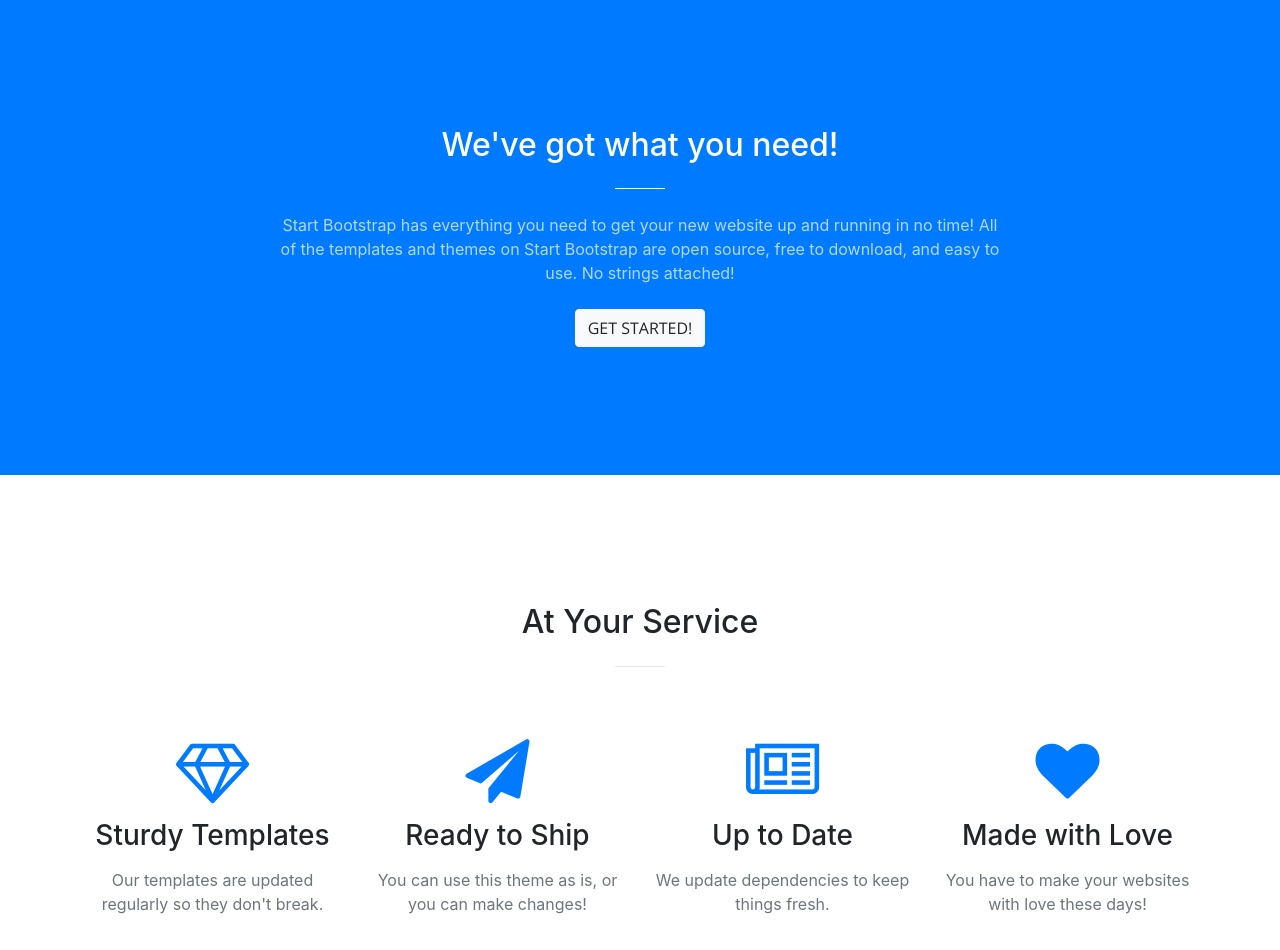
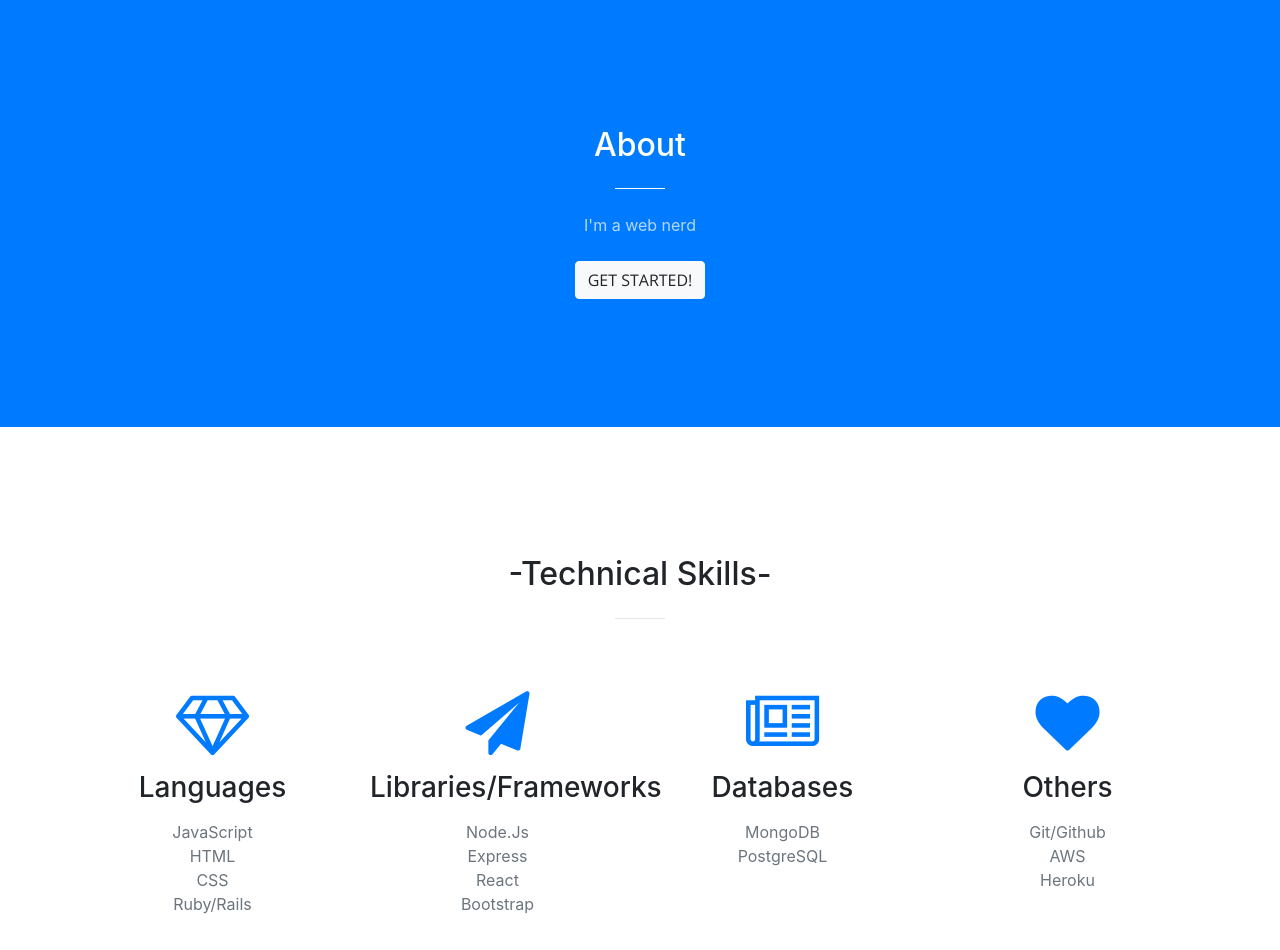
Before and after one commit to jonegarm2/Portfolio-, a website with bundled scripts: page startbootstrap-creative-gh-pages/index.html in a window 1280 px wide. Shown: the part 802-1752 px from the top of the page. Built offline with nearby package versions, Linux system fonts and the light colour scheme.

Commit message:
another commit

```diff
--- a/startbootstrap-creative-gh-pages/index.html
+++ b/startbootstrap-creative-gh-pages/index.html
@@ -8,7 +8,7 @@
     <meta name="description" content="">
     <meta name="author" content="">
 
-    <title>Creative - Start Bootstrap Theme</title>
+    <title>Jon Garman Portfolio</title>
 
     <!-- Bootstrap core CSS -->
     <link href="vendor/bootstrap/css/bootstrap.min.css" rel="stylesheet">
@@ -59,12 +59,12 @@
         <div class="row">
           <div class="col-lg-10 mx-auto">
             <h1 class="text-uppercase">
-              <strong>Your Favorite Source of Free Bootstrap Themes</strong>
+              <strong>Jon Garman</strong>
             </h1>
             <hr>
           </div>
           <div class="col-lg-8 mx-auto">
-            <p class="text-faded mb-5">Start Bootstrap can help you build better websites using the Bootstrap CSS framework! Just download your template and start going, no strings attached!</p>
+            <p class="text-faded mb-5">Web-Developer/Full-Stack Engineer </p>
             <a class="btn btn-primary btn-xl js-scroll-trigger" href="#about">Find Out More</a>
           </div>
         </div>
@@ -75,9 +75,9 @@
       <div class="container">
         <div class="row">
           <div class="col-lg-8 mx-auto text-center">
-            <h2 class="section-heading text-white">We've got what you need!</h2>
+            <h2 class="section-heading text-white">About</h2>
             <hr class="light my-4">
-            <p class="text-faded mb-4">Start Bootstrap has everything you need to get your new website up and running in no time! All of the templates and themes on Start Bootstrap are open source, free to download, and easy to use. No strings attached!</p>
+            <p class="text-faded mb-4">I'm a web nerd</p>
             <a class="btn btn-light btn-xl js-scroll-trigger" href="#services">Get Started!</a>
           </div>
         </div>
@@ -88,7 +88,7 @@
       <div class="container">
         <div class="row">
           <div class="col-lg-12 text-center">
-            <h2 class="section-heading">At Your Service</h2>
+            <h2 class="section-heading">-Technical Skills-</h2>
             <hr class="my-4">
           </div>
         </div>
@@ -98,29 +98,38 @@
           <div class="col-lg-3 col-md-6 text-center">
             <div class="service-box mt-5 mx-auto">
               <i class="fa fa-4x fa-diamond text-primary mb-3 sr-icons"></i>
-              <h3 class="mb-3">Sturdy Templates</h3>
-              <p class="text-muted mb-0">Our templates are updated regularly so they don't break.</p>
+              <h3 class="mb-3">Languages</h3>
+              <p class="text-muted mb-0">JavaScript</p>
+              <p class="text-muted mb-0">HTML</p>
+              <p class="text-muted mb-0">CSS</p>
+              <p class="text-muted mb-0">Ruby/Rails</p>
             </div>
           </div>
           <div class="col-lg-3 col-md-6 text-center">
             <div class="service-box mt-5 mx-auto">
               <i class="fa fa-4x fa-paper-plane text-primary mb-3 sr-icons"></i>
-              <h3 class="mb-3">Ready to Ship</h3>
-              <p class="text-muted mb-0">You can use this theme as is, or you can make changes!</p>
+              <h3 class="mb-3">Libraries/Frameworks</h3>
+              <p class="text-muted mb-0">Node.Js</p>
+              <p class="text-muted mb-0">Express</p>
+              <p class="text-muted mb-0">React</p>
+              <p class="text-muted mb-0">Bootstrap</p>
             </div>
           </div>
           <div class="col-lg-3 col-md-6 text-center">
             <div class="service-box mt-5 mx-auto">
               <i class="fa fa-4x fa-newspaper-o text-primary mb-3 sr-icons"></i>
-              <h3 class="mb-3">Up to Date</h3>
-              <p class="text-muted mb-0">We update dependencies to keep things fresh.</p>
+              <h3 class="mb-3">Databases</h3>
+              <p class="text-muted mb-0">MongoDB</p>
+              <p class="text-muted mb-0">PostgreSQL</p>
             </div>
           </div>
           <div class="col-lg-3 col-md-6 text-center">
             <div class="service-box mt-5 mx-auto">
               <i class="fa fa-4x fa-heart text-primary mb-3 sr-icons"></i>
-              <h3 class="mb-3">Made with Love</h3>
-              <p class="text-muted mb-0">You have to make your websites with love these days!</p>
+              <h3 class="mb-3">Others</h3>
+              <p class="text-muted mb-0">Git/Github</p>
+              <p class="text-muted mb-0">AWS</p>
+              <p class="text-muted mb-0">Heroku</p>
             </div>
           </div>
         </div>
@@ -136,10 +145,10 @@
               <div class="portfolio-box-caption">
                 <div class="portfolio-box-caption-content">
                   <div class="project-category text-faded">
-                    Category
+                    Cragsman
                   </div>
                   <div class="project-name">
-                    Project Name
+                    Outdoor Gear Search Engine
                   </div>
                 </div>
               </div>
@@ -151,10 +160,10 @@
               <div class="portfolio-box-caption">
                 <div class="portfolio-box-caption-content">
                   <div class="project-category text-faded">
-                    Category
+                    Movie-Express
                   </div>
                   <div class="project-name">
-                    Project Name
+                    Comment and Store on your favorite Movies
                   </div>
                 </div>
               </div>
@@ -166,10 +175,10 @@
               <div class="portfolio-box-caption">
                 <div class="portfolio-box-caption-content">
                   <div class="project-category text-faded">
-                    Category
+                    Wayfarer
                   </div>
                   <div class="project-name">
-                    Project Name
+                    Travel Blog App to connect with Trekkers
                   </div>
                 </div>
               </div>
@@ -181,10 +190,10 @@
               <div class="portfolio-box-caption">
                 <div class="portfolio-box-caption-content">
                   <div class="project-category text-faded">
-                    Category
+                    BlackJack
                   </div>
                   <div class="project-name">
-                    Project Name
+                    Vegas Style card game. Be a high roller
                   </div>
                 </div>
               </div>
```
